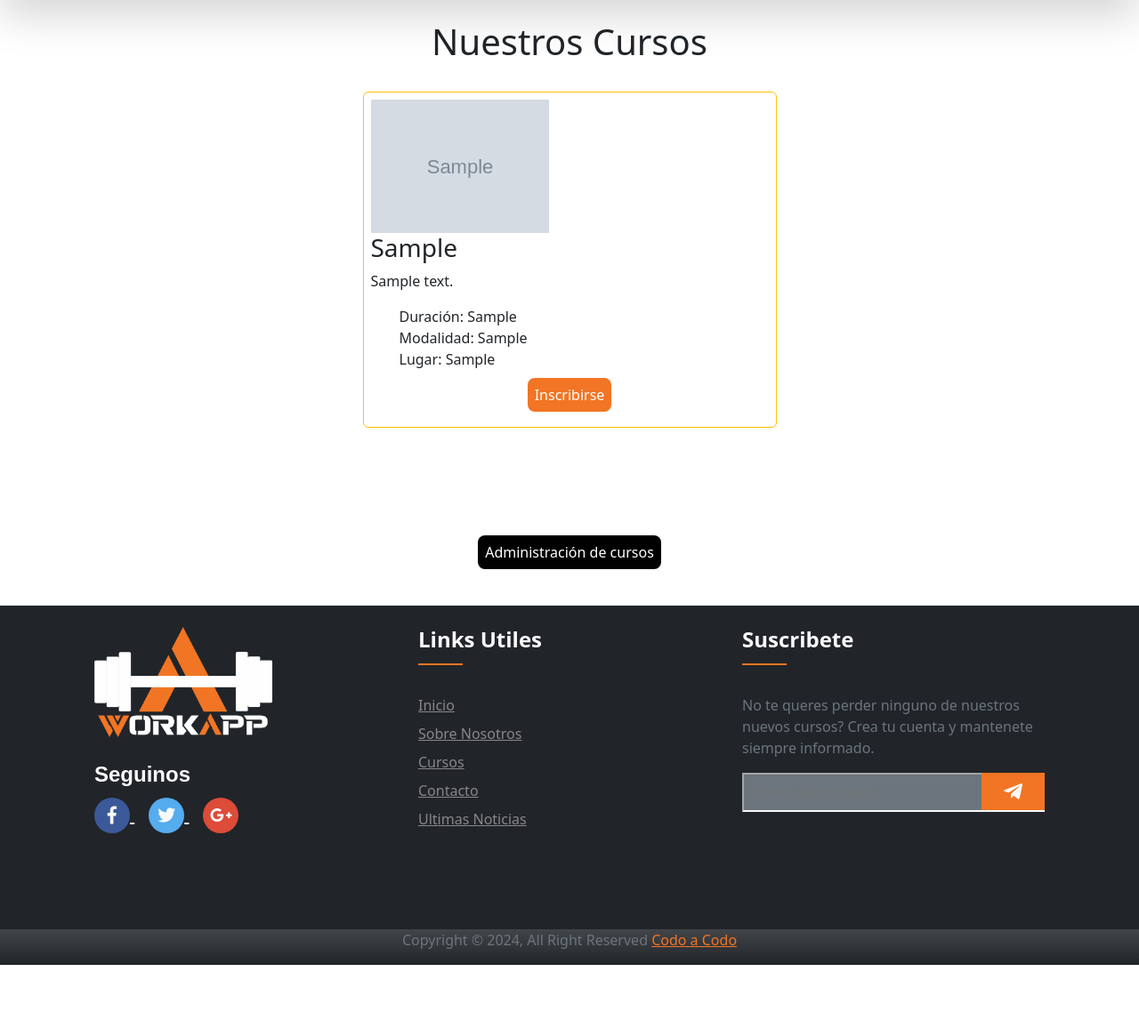
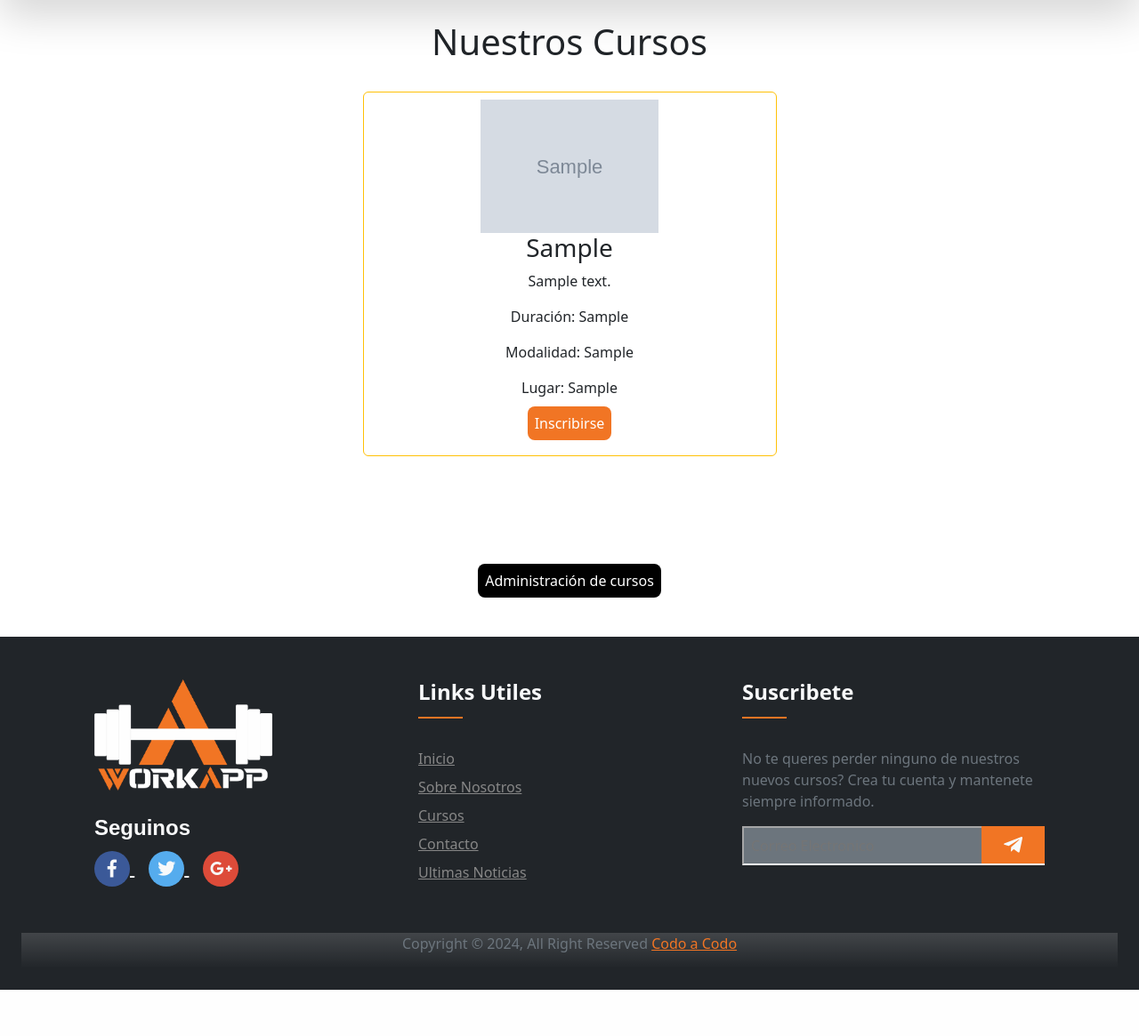
Before and after one commit to JuanPousada/Workapp-Online, a Node server app: page /cursos in a window 1280 px wide. Shown: the part 56-1221 px from the top of the page at 89% size. After the commit the page ends 1169 px from the top, so only its background shows below. Run offline with Node 20, Linux system fonts and the light colour scheme; tables that the repository leaves empty or names only in its code hold one stand-in row (values such as "Sample post"); grey boxes marked "Sample" are stand-in pictures; some libraries are stand-ins or nearby versions.

Commit message:
Detalles #1

```diff
--- a/public/stylesheets/style.css
+++ b/public/stylesheets/style.css
@@ -15,6 +15,15 @@
 
 body {
   padding-top: 55px;
+  padding-bottom: 400px;
+  position: relative;
+  min-height: 100vh;
+}
+
+/*CLASES*/
+
+.text-primaryWA {
+  color: #f17524
 }
 
 .btnWA {
@@ -140,13 +149,7 @@
   background-color: #f17524;
 }
 
-/* /MAIN--------------------------------------------
-*/
-
-img {
-  display: block;
-  width: 100%;
-}
+/*HEADER*/
 
 .header-logo img {
   max-width: 60px;
@@ -184,6 +187,12 @@
 }
 
 /*FOOTER*/
+
+footer {
+  position: absolute;
+  bottom: 0;
+  width: 100%;
+}
 
 .footer-logo img {
   max-width: 200px;
@@ -232,10 +241,6 @@
   right: 0;
   background: #f17524;
   border: 1px solid #f17524;
-}
-
-.copyright-text p a {
-  color: #f17524;
 }
 
 /* AREA CLIENTE */
@@ -297,22 +302,7 @@
   margin: 30px 0px 30px 0px;
 }
 
-.botonFormulario {
-  background-color: #000000;
-  color: white;
-  text-decoration: none;
-  padding: 8px;
-  border-radius: 8px;
-  border: none;
-}
 
-.botonFormulario:hover {
-  background-color: #f17524;
-  color: #ffca8b;
-  padding: 8px;
-  border-radius: 8px;
-  border: none;
-}
 
 .radiosForms {
   display: flex;
@@ -321,16 +311,20 @@
 
 /*Area cliente
 
-/* Listado </*/
+/*ADMINISTRACION DE CURSOS*/
+
+th img {
+  width: 200px;
+}
+
 .containerCursos{
   display: flex;
   justify-content: space-evenly;
   flex-direction: row;
-
   flex-wrap: wrap;
 }
 
-  .row{
+.rowCursos{
   display: flex;
   flex-direction: row;
   align-items: start;
@@ -354,8 +348,6 @@
   border-style: none;
   background-color: #ffca8b !important;
 }
-
-/* Listado > */
 
 /*Mi Cuenta*/
 
--- a/routes/cursos.js
+++ b/routes/cursos.js
@@ -26,11 +26,11 @@
 
 //Cargar Curso
 
-router.get("/alta", function (req, res, next) {
-  res.render("formularioAlta");
+router.get("/agregarCurso", function (req, res, next) {
+  res.render("agregarCurso");
 });
 
-router.post("/alta", upload.single("imagen"), async function (req, res, next) {
+router.post("/agregarCurso", upload.single("imagen"), async function (req, res, next) {
   let sentencia = `insert into cursos(curso, imagen, descripcion, duracion, modalidad, lugar, precio) values ("${req.body.curso}","/images/cursos/${req.file.originalname}","${req.body.descripcion}","${req.body.duracion}","${req.body.modalidad}","${req.body.lugar}","${req.body.precio}")`;
 
   let results = await connection.query(sentencia);
@@ -40,7 +40,7 @@
     function (error) {}
   );
 
-  res.render("finalizado", { mensaje: "Curso Ingresado Correctamente" });
+  res.render("operacionExitosa", { mensaje: "Curso Ingresado Correctamente" });
 });
 
 router.get("/editarCurso/:id_curso", function (req, res, next) {
@@ -70,7 +70,7 @@
 
     connection.query(sentencia, function (error, results, fields) {
       if (error) throw error;
-      res.render("finalizado", { descripcion: "Su curso se ha editado correctamente" });
+      res.render("operacionExitosa", { descripcion: "Su curso se ha editado correctamente" });
     });
   }
 );
@@ -92,7 +92,7 @@
     "delete from cursos where id_curso = " + req.params.id_curso,
     function (error, results, fields) {
       if (error) throw error;
-      res.render("finalizado", { descripcion: "El curso se ha eliminado correctamente" });
+      res.render("operacionExitosa", { descripcion: "El curso se ha eliminado correctamente" });
     }
   );
 });
--- a/views/formularioAlta.hbs
+++ b/views/agregarCurso.hbs
@@ -37,10 +37,10 @@
           <input type="text" class="form-control" id="exampleFormControlFile1" placeholder="Ingrese precio del curso" name="precio"/>
         </div>
         <div class="d-grid gap-2 col-6 mx-auto">
-          <button type="submit" class="botonFormulario btn-block mt-3">
+          <button type="submit" class="btnWA btn-block mt-3">
             Agregar
           </button>
-          <a href="/cursos/adminCursos" class="botonFormulario btn-block text-center">
+          <a href="/cursos/adminCursos" class="btnWA btn-block text-center">
           Retornar
           </a>
         </div>
--- a/views/areaCliente.hbs
+++ b/views/areaCliente.hbs
@@ -1,4 +1,3 @@
-
 <div class="formulariosCliente">
   <!-- FORMULARIO DE REGISTRO -->
   <div class="registroCliente">
@@ -303,7 +302,7 @@
         </div>
       </div>
 
-      <button type="submit" class="botonFormulario" value="crearUsuario">
+      <button type="submit" class="btnWA" value="crearUsuario">
         Crear Usuario
       </button>
     </form>
@@ -327,7 +326,7 @@
       <p class="forgot py-2">
         <a href="#">¿Se te olvidó la contraseña?</a>
       </p>
-      <button  type="submit" class="botonFormulario" value="IniciarSesión">
+      <button  type="submit" class="btnWA" value="IniciarSesión">
         Iniciar Sesión
       </button>
       {{#if messageLogin }}
--- a/views/cursos.hbs
+++ b/views/cursos.hbs
@@ -5,12 +5,12 @@
     </span>
   </h1>
 </div>
-<div class="container containerCursos">
+<div class="container containerCursos text-center">
   {{#each data}}
-  <div class="row col-5 cardCurso">
+  <div class="rowCursos col-5 cardCurso">
     <div class="col-12 border border-warning rounded p-2">
       <div class="single-item">
-        <div class="img-holder">
+        <div class="text-center">
           <img src="{{{imagen}}}" style="width: 200px"/>
         </div>
         <div class="content">
@@ -20,17 +20,20 @@
               <div class="package-list">
               <p> {{descripcion}} </p>
             </div>
-            <ul>
+            {{!-- <ul>
               <li>Duración: {{duracion}} </li>
               <li>Modalidad: {{modalidad}} </li>
               <li>Lugar: {{lugar}} </li>
-            </ul>
+            </ul> --}}
+              <p>Duración: {{duracion}} </p>
+              <p>Modalidad: {{modalidad}} </p>
+              <p>Lugar: {{lugar}} </p>
          </div>
         </div>
       </div>
       <div class="button text-center">
-        <a rel="nofollow" class="botonFormulario" href="/areaCliente/miCuenta/index.html" title="Inscribirse a PERSONAL TRAINER Y MUSCULACIÓN">
-          <span class="inscribirse">Inscribirse</i></span>
+        <a rel="nofollow" class="btnWA" href="/areaCliente" title="Inscribirse">
+          Inscribirse
         </a>
       </div>
     </div>
@@ -40,6 +43,6 @@
 </div>
 <div class="container text-center p-5">
    <div>
-      <a href="/cursos/adminCursos" class="botonFormulario">Administración de cursos</a>
+      <a href="/cursos/adminCursos" class="btnWA">Administración de cursos</a>
    </div>
 </div>
--- a/views/editarCurso.hbs
+++ b/views/editarCurso.hbs
@@ -104,8 +104,8 @@
             />
           </div>
           <div class="d-grid gap-2 col-6 mx-auto">
-            <button type="submit" class="botonFormulario btn-block mt-5">Modificar</button>
-            <a href="/cursos/adminCursos" class="botonFormulario btn-block mt-4 mb-4 text-center">Retornar</a>
+            <button type="submit" class="btnWA btn-block mt-5">Modificar</button>
+            <a href="/cursos/adminCursos" class="btnWA btn-block mt-4 mb-4 text-center">Retornar</a>
           </div>
         </form>
 
--- a/views/eliminarCurso.hbs
+++ b/views/eliminarCurso.hbs
@@ -36,8 +36,8 @@
       </div>
     </div>
     <div class="d-grid gap-2 col-6 mx-auto">
-      <button type="submit" class="botonFormulario btn-block mt-5">Si</button>
-      <a href="/cursos/listado" class="botonFormulario btn-block mb-4 text-center">No</a>
+      <button type="submit" class="btnWA btn-block mt-5">Si</button>
+      <a href="/cursos/adminCursos" class="btnWA btn-block mb-4 text-center">No</a>
     </div>
   </form>
   {{/each}}
--- a/views/layout.hbs
+++ b/views/layout.hbs
@@ -78,8 +78,8 @@
     <!-- HEADER -->
     {{{body}}}
     <!-- FOOTER -->
-    <footer class="footer-section bg-dark postition-absolute">
-      <div class="container">
+    <footer class="footer-section bg-dark p-4">
+      <div class="container pb-4">
         <div class="footer-content p-4">
           <div class="row">
             <div class="col-xl-4 col-lg-4">
@@ -162,7 +162,7 @@
               <div class="copyright-text">
                 <p class="text-secondary">
                   Copyright &copy; 2024, All Right Reserved
-                  <a href="https://inscripcionesagencia.bue.edu.ar/codoacodo/">
+                  <a class="text-primaryWA" href="https://inscripcionesagencia.bue.edu.ar/codoacodo/">
                   Codo a Codo
                   </a>
                 </p>
```
Also changed, not shown: views/adminCursos.hbs (+11 -9 lines), views/operacionExitosa.hbs (renamed from views/finalizado.hbs). Lines whose indentation alone changed are shown as unchanged.
